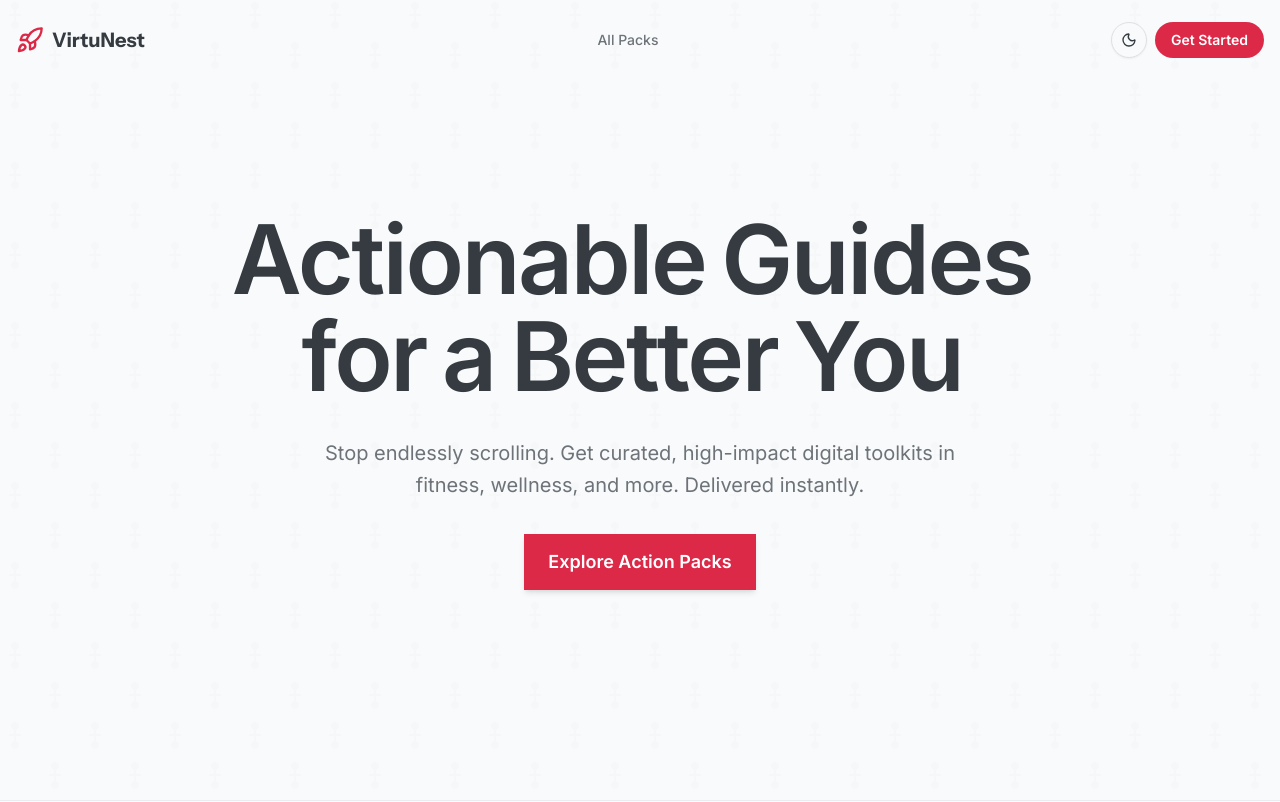
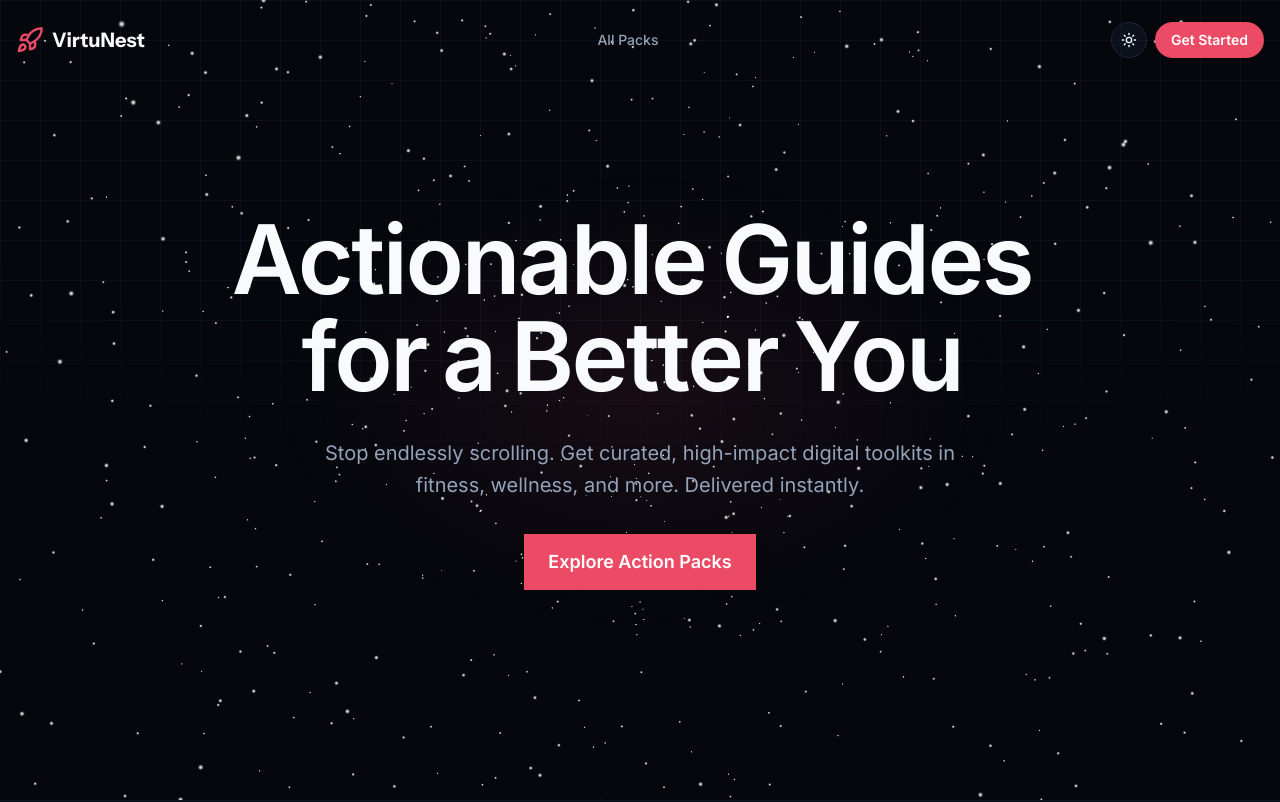
Before and after one commit to VishantMehta/VirtuNest, a Next.js app: page / in a window 1280 px wide. Shown: the top 802 px of the page. Built offline with nearby package versions, Linux system fonts and the light colour scheme.

Commit message:
done as per instructions

```diff
--- a/app/layout.tsx
+++ b/app/layout.tsx
@@ -94,7 +94,7 @@ export default function RootLayout({
       >
         <ThemeProvider
           attribute="class"
-          defaultTheme="system"
+          defaultTheme="dark"
           enableSystem
           disableTransitionOnChange
         >
--- a/app/page.tsx
+++ b/app/page.tsx
@@ -38,14 +38,12 @@ function AnimatedStars() {
 }
 
 export default function Home() {
-  const { theme } = useTheme();
   const [mounted, setMounted] = useState(false);
-
   useEffect(() => setMounted(true), []);
 
   return (
     <main className="flex min-h-screen flex-col items-center aurora-background">
-      <HeroSection theme={theme} mounted={mounted} />
+      <HeroSection mounted={mounted} />
       <FeaturedPacksSection />
       <HowItWorksSection />
       <TestimonialsSection />
@@ -68,13 +66,14 @@ const itemAnimation: Variants = {
   visible: { opacity: 1, y: 0, transition: { duration: 0.8, ease: "easeInOut" } },
 };
 
-function HeroSection({ theme, mounted }: { theme?: string; mounted: boolean }) {
+function HeroSection({ mounted }: { mounted: boolean }) {
+  const { resolvedTheme } = useTheme();
   const titleWords = "Actionable Guides for a Better You".split(" ");
 
   return (
     <section className="relative w-full h-screen flex items-center justify-center text-center overflow-hidden">
       <div className="absolute inset-0 z-0 bg-transparent">
-        {mounted && theme === "dark" && (
+        {mounted && resolvedTheme === "dark" && (
           <Suspense fallback={null}>
             <Canvas camera={{ position: [0, 0, 1] }}>
               <AnimatedStars />
```
